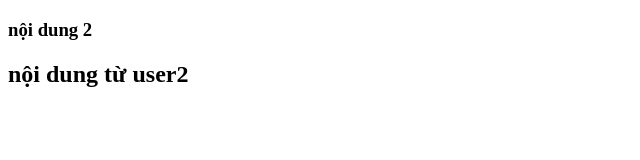
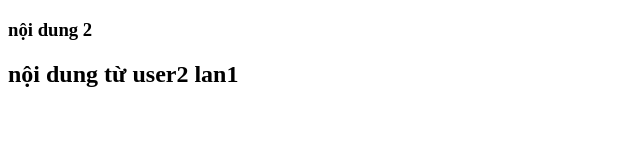
Before and after one commit to NhuNgoc84/webthu1, a plain HTML site: page index1.html in a window 1280 px wide. Shown: the full height of the page, 0-640 px from the left. Drawn offline with Linux system fonts and the light colour scheme.

Commit message:
sua index1.html lan3 tai user2

```diff
--- a/index1.html
+++ b/index1.html
@@ -9,7 +9,7 @@
 
 <body>
     <h3>nội dung 2</h3>
-    <h2>nội dung từ user2</h2>
+    <h2>nội dung từ user2 lan1</h2>
 </body>
 
 </html>
```
